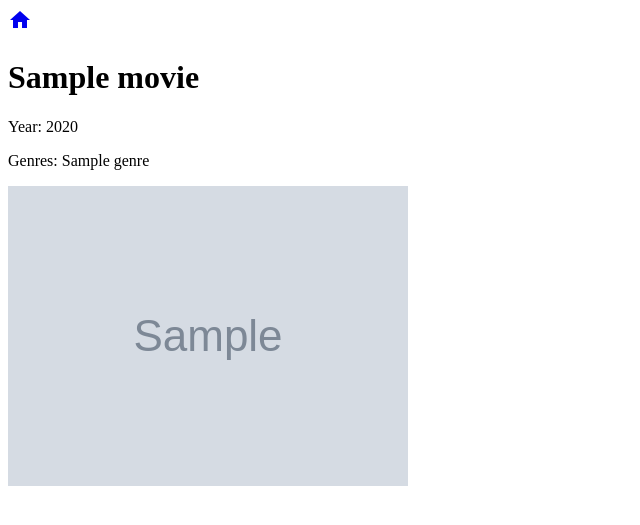
After one commit to qdimanche/djangostreaming, a Django app: template streaming_app/templates/movie_detail.html in a window 1280 px wide. The commit adds this page. Shown: the top 525 px of the page, without its empty margins (0-640 px from the left). Run offline with Django 5.2, Linux system fonts and the light colour scheme; the template is opened without the code that fills it: most values are stand-ins (such as "Sample title", 1, 10 or a date in 2020); grey boxes marked "Sample" are stand-in pictures.

Commit message:
Add detail view and detail html page

```diff
--- a/streaming_app/templates/index.html
+++ b/streaming_app/templates/index.html
@@ -34,6 +34,7 @@
         <div class="row row-cols-1 row-cols-lg-4 g-4">
             {% for movie in movies %}
                 <div class="p-3 col">
+                    <a href="{% url 'streaming_app:movie_detail' pk=movie.id %}" style="text-decoration: none; color: inherit;">
                         <div class="card" style="height: 400px">
                             <div class="h-50">
                                 <img src="{{ movie.poster|default:'https://downtownwinnipegbiz.com/wp-content/uploads/2020/02/placeholder-image.jpg' }}"
@@ -54,6 +55,7 @@
                                 <p class="text-muted">Source: {{ movie.source }}</p>
                             </div>
                         </div>
+                    </a>
                 </div>
             {% empty %}
                 <p>No movies found.</p>
--- /dev/null
+++ b/streaming_app/templates/movie_detail.html
@@ -0,0 +1,17 @@
+<!DOCTYPE html>
+<html lang="en">
+<head>
+    <meta charset="UTF-8">
+    <title>{{ movie.title }}</title>
+    <link href="https://fonts.googleapis.com/icon?family=Material+Icons" rel="stylesheet">
+</head>
+<body>
+    <a href="{% url 'streaming_app:index' %}" class="home-icon btn btn-light position-absolute text-dark" style="top: 40px; left: 20px; font-size: 24px; text-decoration: none;">
+        <span class="material-icons">home</span>
+    </a>
+    <h1>{{ movie.title }}</h1>
+    <p>Year: {{ movie.year }}</p>
+    <p>Genres: {% for genre in movie.genres.all %}{{ genre.name }}{% if not forloop.last %}, {% endif %}{% endfor %}</p>
+    <img src="{{ movie.poster }}" alt="Poster for {{ movie.title }}">
+</body>
+</html>
--- a/streaming_app/urls.py
+++ b/streaming_app/urls.py
@@ -1,7 +1,8 @@
 from django.urls import path
-from .views import MovieListView
+from .views import MovieListView, MovieDetailView
 
 app_name = "streaming_app"
 urlpatterns = [
     path('', MovieListView.as_view(), name='index'),
+    path('movie/<int:pk>/', MovieDetailView.as_view(), name='movie_detail'),
 ]
```
Also changed, not shown: streaming_app/views.py (+6 -1 lines). Lines whose indentation alone changed are shown as unchanged.
